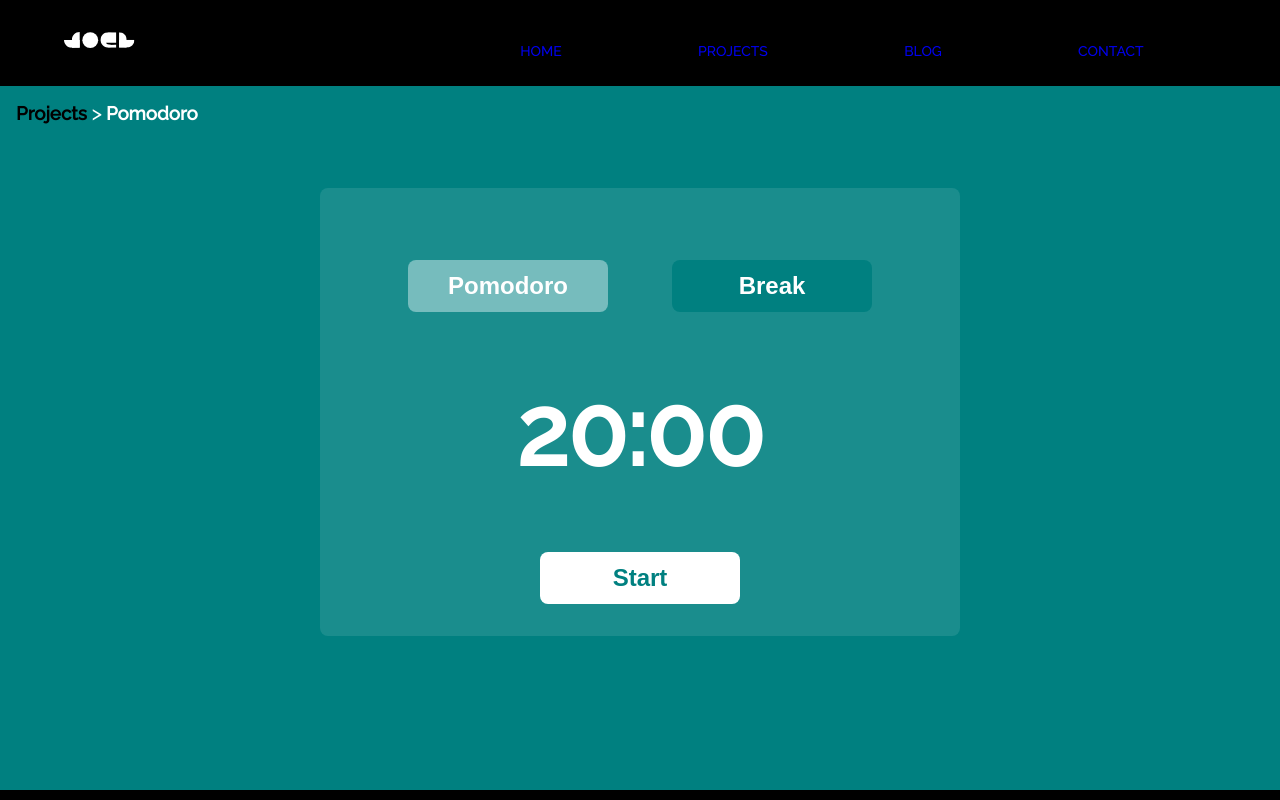
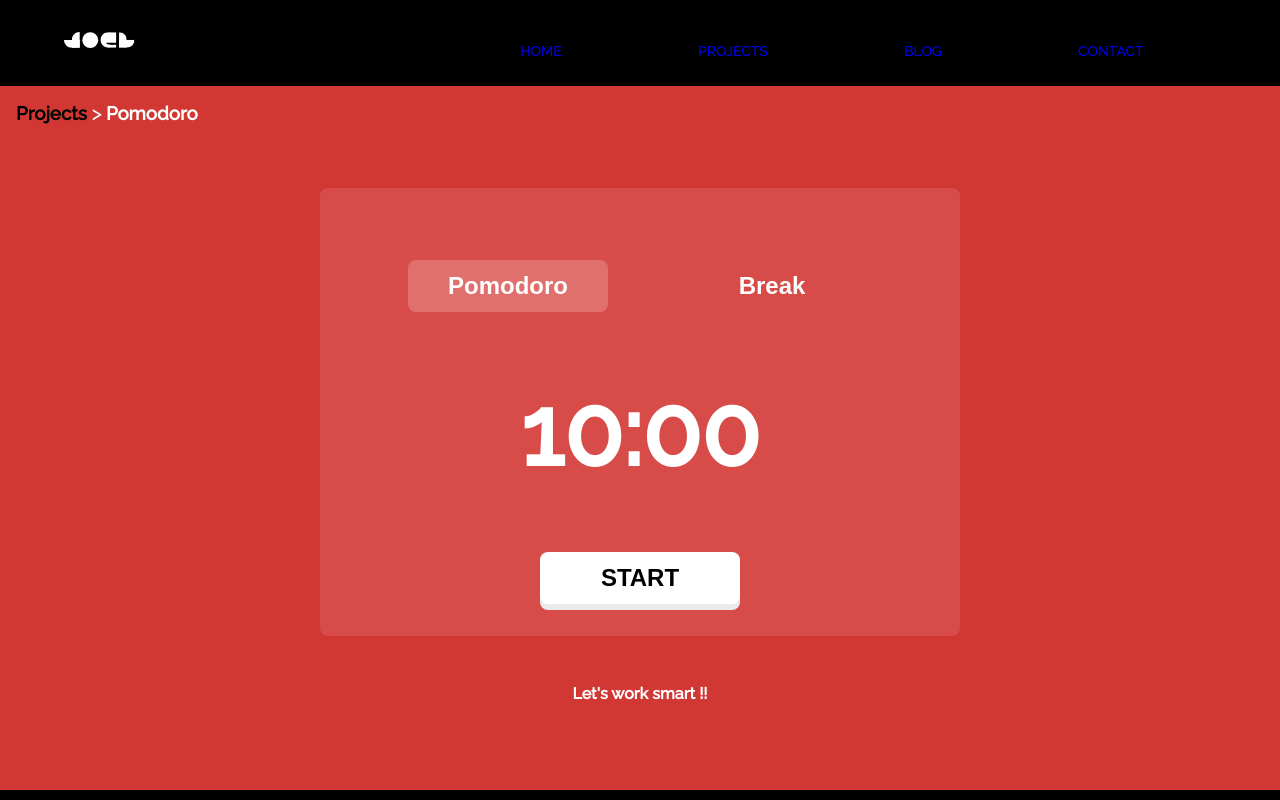
Before and after one commit to joelantonyjoy/portfolio, a React (Create React App) app: page /projects/pomodoro in a window 1280 px wide. Built offline with nearby package versions, Linux system fonts and the light colour scheme.

Commit message:
Added timer modes in Pomodoro

```diff
--- a/src/App.css
+++ b/src/App.css
@@ -89,6 +89,7 @@ a:visited{
   }
   .nav-small{
     display: block;
+    z-index: 1;
   }
   .toggle__button--closed{
     display: block;
--- a/src/Pages/Projects/Pomodoro/Pomodoro.js
+++ b/src/Pages/Projects/Pomodoro/Pomodoro.js
@@ -6,21 +6,28 @@ import styled from 'styled-components';
 class Pomodoro extends React.Component {
     render(){
         return(
-        <Container>
-        <Header><Link className="links" to="/projects"> Projects </Link><span style={{fontFamily:'fontLightRegular'}}>&#62;</span><span> Pomodoro</span></Header>
+        <Container id='project-container'>
+        <Header>
+            <Link className="links" to="/projects"> Projects </Link>
+            <span style={{fontFamily:'fontLightRegular'}}>&#62;</span>
+            <span> Pomodoro</span>
+        </Header>
             <TimerContainer>
             <Content>
             <ActionButtons>
-                <PomodoroButton>
-                    Pomodoro
+                <PomodoroButton onChange={this.updateTimerMode}>
+                <input style={{display:'none'}} type='radio' id='Pomodoro' value='Pomodoro' name='timerMode' defaultChecked={true} />
+                <InputLabel htmlFor='Pomodoro'>Pomodoro</InputLabel>
                 </PomodoroButton>
-                <BreakButton>
-                    Break
+                <BreakButton onChange={this.updateTimerMode}>
+                <input style={{display:'none'}} type='radio' value='Break' name='timerMode' id='Break' />
+                <InputLabel htmlFor='Break'>Break</InputLabel>
                 </BreakButton>
             </ActionButtons>
             <Timer>{this.state.time}</Timer>
-            <StartButton onClick={this.startTimer}>Start</StartButton>
+            <StartButton onClick={this.startTimer}>{this.state.isStarted?'PAUSE':'START'}</StartButton>
             </Content>
+            <TimerQuote>{this.state.selectedMode === 'Pomodoro'?`Let's work smart !!`: `Let's take a break :)`}</TimerQuote>
             </TimerContainer>
         </Container>
         )
@@ -29,39 +36,71 @@ class Pomodoro extends React.Component {
     constructor(props)
     {
         super(props);
-        this.state = {time: '20:00' };
+        this.state = {time: '10:00', isStarted: false ,duration: 600, isInitialised: false,selectedMode : 'Pomodoro'};
+    }
+    updateTimerMode = () => {
+        let timerModes = document.getElementsByName('timerMode');
+        timerModes.forEach( timerMode => {
+            if(timerMode.checked){
+                this.setState({selectedMode:timerMode.value});
+                timerMode.parentNode.style.background = 'rgba(255,255,255,0.2)';
+            } else {
+                timerMode.parentNode.style.background = 'none';
+            }
+        });
+        if(this.state.selectedMode !== 'Pomodoro'){
+            this.setState({time: '10:00',duration: 600, isStarted: false});
+            document.getElementById('project-container').style.background = 'rgb(210 56 51)';
+        } else {
+            this.setState({time: '05:00',duration: 300, isStarted: false});
+            document.getElementById('project-container').style.background = 'teal';
+        }
     }
 
-    startTimer = () => {
-        var duration = 20*60;
-        var timer = duration, minutes, seconds,currentTime;
-        setInterval(()=>{
+    startTimer = (e) => {
+        var minutes,seconds,currentTime,timer;
+        this.setState({isStarted: !this.state.isStarted});
+        if(!this.state.isStarted){
+            console.log("inside : " + this.state.duration );
+            if(!this.state.isInitialised){
+                this.setState({isInitialised: true});
+                timer = this.state.duration
+                var timeInterval = setInterval(() => {
+                    if(this.state.isStarted){
+                        if (timer-- <= 0) {
+                            if(this.state.selectedMode === 'Pomodoro'){
+                                alert("Take a break");
+                            } else {
+                                alert("Get back to work");
+                            }
+                            clearInterval(timeInterval);
+                        } else {
                             minutes = parseInt(timer / 60, 10);
                             seconds = parseInt(timer % 60, 10);
-
                             minutes = minutes < 10 ? "0" + minutes : minutes;
                             seconds = seconds < 10 ? "0" + seconds : seconds;
                             currentTime = minutes + ":" + seconds;
                             this.setState({time: currentTime });
-            if (--timer < 0) {
-                timer = duration;
+                        }
                     }
                 }, 1000);
+            }
+        }
     }
 }
 
 
 const Container = styled.div`
     margin: 0px;
-    background:teal;
+    background:rgb(210 56 51);
     color:white;
     min-height:88vh;
     font-family: 'fontMediumRegular';
+    transition: all 1s;
 `;
 
 const TimerContainer = styled.div`
     margin: auto;
-    background:teal;
     color:white;
     font-family: 'fontMediumRegular';
 `;
@@ -92,20 +131,27 @@ const ActionButtons = styled.div`
         }
 `;
 
+const InputLabel = styled.label`
+    position:relative;
+    height:100%;
+    width:100%;
+    cursor:pointer;
+    top: 0;
+    left: 0;
+    `;
+
 const PomodoroButton = styled.button`
-    padding: 12px 40px;
+    position:relative;
+    padding: 12px 32px;
     color: white;
     border-radius: 8px;
-    background: #76bcbd;
+    background:rgba(255,255,255,0.2);
     border:none;
+    width:200px;
     margin: 32px;
     font-size:24px;
     font-weight: bold;
     transition: background 0.4s;
-
-    &:hover {
-
-    }
 
     &:focus {
         outline:none;
@@ -113,32 +159,29 @@ const PomodoroButton = styled.button`
 
     @media (max-width: 768px) {
         font-size: 18px;
-        margin:16px;
+        margin:16px 16px 0;
         }
 `;
 
 const BreakButton = styled.button`
-    padding: 12px 40px;
+    position:relative;
+    padding: 12px 32px;
     color: white;
     width:200px;
     border-radius: 8px;
-    background: teal;
+    background: none;
     border:none;
     margin: 32px;
     font-size:24px;
     font-weight: bold;
     transition: background 0.4s;
 
-    &:hover {
-    background: #76bcbd;
-    }
-
     &:focus {
         outline:none;
     }
     @media (max-width: 768px) {
         font-size: 18px;
-        margin:16px;
+        margin:16px 16px 0;
         }
 `;
 
@@ -158,7 +201,6 @@ const Timer = styled.div`
 
 const StartButton = styled.button`
     padding: 12px 40px;
-    color: teal;
     width:200px;
     border-radius: 8px;
     background: white;
@@ -167,10 +209,7 @@ const StartButton = styled.button`
     font-size:24px;
     font-weight: bold;
     transition: background 0.4s;
-
-    &:hover{
-        color: black;
-    }
+    box-shadow: rgb(235 235 235) 0px 6px 0px;
 
     &:focus {
         border:none;
@@ -178,4 +217,11 @@ const StartButton = styled.button`
     }
 `;
 
+const TimerQuote = styled.p`
+    text-align: center;
+    padding-bottom: 32px;
+    margin: 0;
+    font-weight: 600;
+    `;
+
 export default Pomodoro;
```
Lines whose indentation alone changed are shown as unchanged.
